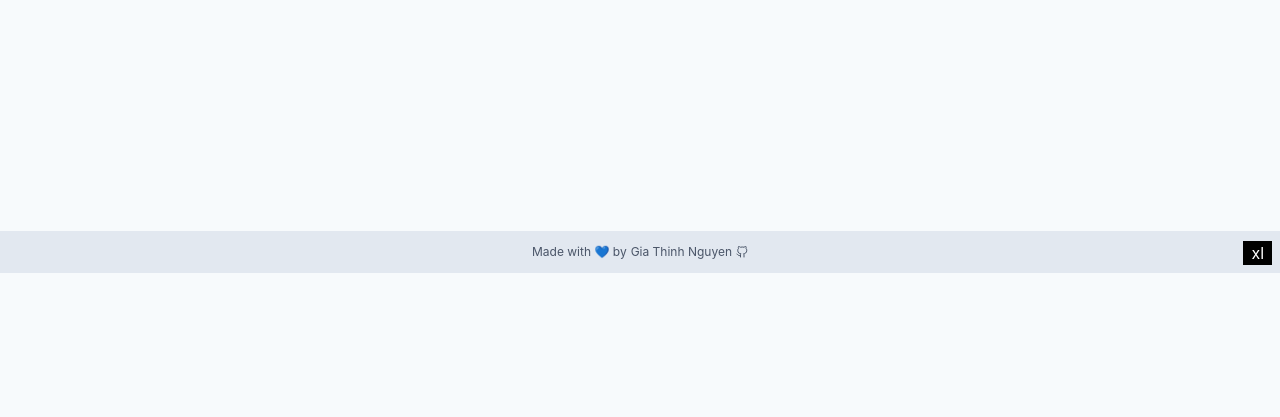
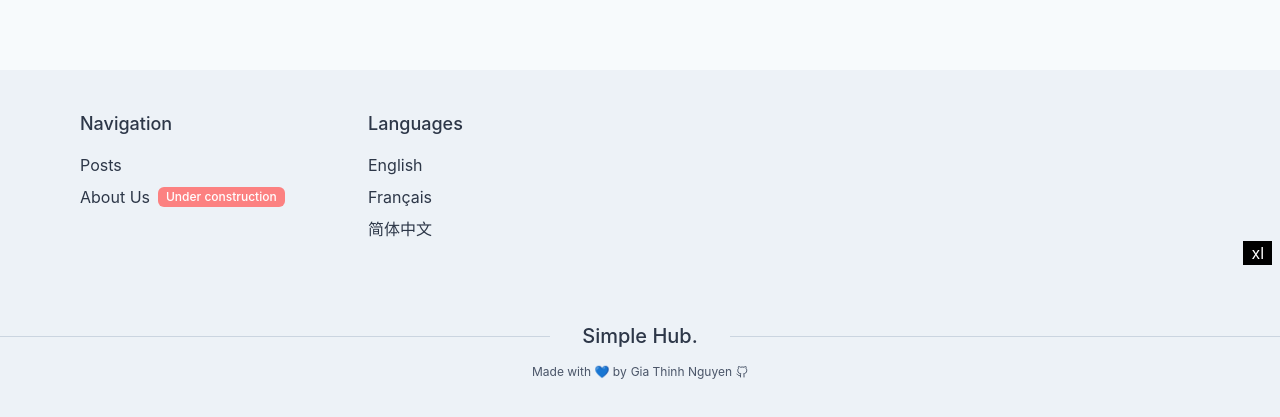
Before and after one commit to g-thinh/learning-storyblok-cms, a Next.js app: page /login in a window 1280 px wide. Shown: the part 527-944 px from the top of the page. Before the commit the page ends 800 px from the top, so only its background shows below. Built offline with nearby package versions, Linux system fonts and the light colour scheme; no server answers.

Commit message:
created footer, updated useTranslation hook to return updateLocale fx, added dep on Author inside useEffect

```diff
--- a/src/components/Author.tsx
+++ b/src/components/Author.tsx
@@ -10,6 +10,7 @@ import React, { useEffect, useState } from "react";
 import { StoryAuthor, StoryResult } from "types/api";
 import { getAuthor } from "utils/apiHelpers";
 import Time from "./Time";
+import { useRouter } from "next/router";
 
 type AuthorProps = {
   date: string;
@@ -23,6 +24,7 @@ export default function Author({
   ...stackProps
 }: AuthorProps) {
   const [author, setAuthor] = useState<StoryResult<StoryAuthor>>(null);
+  const { locale } = useRouter();
 
   useEffect(() => {
     async function getAvatar() {
@@ -34,7 +36,7 @@ export default function Author({
       }
     }
     getAvatar();
-  }, [authorId]);
+  }, [authorId, locale]);
 
   return (
     <HStack
--- a/src/components/Footer.tsx
+++ b/src/components/Footer.tsx
@@ -3,24 +3,89 @@ import {
   Container,
   Flex,
   Icon,
+  Link,
+  SimpleGrid,
+  Stack,
+  Tag,
   Text,
   useColorModeValue,
 } from "@chakra-ui/react";
-import Link from "components/Link";
+import useTranslation from "hooks/useTranslation";
 import { FiGithub } from "react-icons/fi";
-import useTranslation from "hooks/useTranslation";
+
+function ListHeader({ children }: React.PropsWithChildren<{}>) {
+  return (
+    <Text fontWeight={"500"} fontSize={"lg"} mb={2}>
+      {children}
+    </Text>
+  );
+}
 
 export default function Footer() {
-  const { t } = useTranslation();
+  const { t, languages, updateLocale, locales } = useTranslation();
+
+  const handleLocaleChange = (e: React.MouseEvent<HTMLAnchorElement>) => {
+    const newLocale = (e.target as HTMLAnchorElement).lang;
+    updateLocale(newLocale);
+  };
+
   return (
     <Box
-      width="100%"
-      mt={5}
-      p={3}
-      bg={useColorModeValue("gray.200", "gray.900")}
+      mt={24}
+      bg={useColorModeValue("gray.100", "gray.900")}
+      color={useColorModeValue("gray.700", "gray.200")}
     >
-      <Container textAlign="center">
+      <Container as={Stack} maxW={"6xl"} py={10}>
+        <SimpleGrid columns={{ base: 1, sm: 2, md: 4 }} spacing={8}>
+          <Stack align={"flex-start"}>
+            <ListHeader>{t("navigation")}</ListHeader>
+            <Link href={"#"}>{t("posts")}</Link>
+            <Stack direction={"row"} align={"center"} spacing={2}>
+              <Link href={"#"}>{t("about")}</Link>
+              <Tag
+                size={"sm"}
+                bg={useColorModeValue("red.300", "red.800")}
+                ml={2}
+                color={"white"}
+              >
+                {t("underConstruction")}
+              </Tag>
+            </Stack>
+          </Stack>
+          <Stack align={"flex-start"}>
+            <ListHeader>{t("languages")}</ListHeader>
+            {locales.map((language) => (
+              <Link key={language} lang={language} onClick={handleLocaleChange}>
+                {languages[language]}
+              </Link>
+            ))}
+          </Stack>
+        </SimpleGrid>
+      </Container>
+      <Box py={10}>
         <Flex
+          align={"center"}
+          _before={{
+            content: '""',
+            borderBottom: "1px solid",
+            borderColor: useColorModeValue("gray.300", "gray.700"),
+            flexGrow: 1,
+            mr: 8,
+          }}
+          _after={{
+            content: '""',
+            borderBottom: "1px solid",
+            borderColor: useColorModeValue("gray.300", "gray.700"),
+            flexGrow: 1,
+            ml: 8,
+          }}
+        >
+          <Text fontWeight="medium" fontSize="xl">
+            Simple Hub.
+          </Text>
+        </Flex>
+        <Flex
+          mt={3}
           sx={{
             display: "flex",
             alignItems: "center",
@@ -37,7 +102,7 @@ export default function Footer() {
             Gia Thinh Nguyen <Icon ml={1} as={FiGithub} />
           </Link>
         </Flex>
-      </Container>
+      </Box>
     </Box>
   );
 }
--- a/src/components/LanguagePicker.tsx
+++ b/src/components/LanguagePicker.tsx
@@ -1,15 +1,12 @@
 import { Box, Select, SelectFieldProps } from "@chakra-ui/react";
 import useTranslation from "hooks/useTranslation";
-import { useRouter } from "next/router";
 
 export default function LanguagePicker(selectProps: SelectFieldProps) {
-  const { languages } = useTranslation();
-  const router = useRouter();
-  const { pathname, asPath, query, locale, locales } = router;
+  const { languages, updateLocale, locale, locales } = useTranslation();
 
   const handleLocaleChange = (e: React.FormEvent<HTMLSelectElement>) => {
     const newLocale = e.currentTarget.value;
-    router.push({ pathname, query }, asPath, { locale: newLocale });
+    updateLocale(newLocale);
   };
 
   return (
--- a/src/components/PostCard.tsx
+++ b/src/components/PostCard.tsx
@@ -150,7 +150,7 @@ export function PostCard({ story }: PostCardProps) {
   return (
     <Flex flexDir="column" height="100%">
       <Box w="100%">
-        <Box borderRadius="lg" overflow="hidden">
+        <Box borderRadius="lg">
           <Link
             href={`/${story.full_slug}`}
             tabIndex={-1}
--- a/src/hooks/useTranslation.tsx
+++ b/src/hooks/useTranslation.tsx
@@ -27,6 +27,9 @@ const en = {
   error404: "Page Not Found",
   error404message: "The page youre looking for does not seem to exist",
   error404cta: "Return to Home",
+  navigation: "Navigation",
+  languages: "Languages",
+  underConstruction: "Under construction",
 };
 
 const fr: DefaultLanguageResource = {
@@ -53,9 +56,12 @@ const fr: DefaultLanguageResource = {
   error404: "Page non trouvée",
   error404message: "La page que vous recherchez ne semble pas exister",
   error404cta: "Retourner à l'accueil",
+  navigation: "Navigation",
+  languages: "Langues",
+  underConstruction: "En construction",
 };
 
-const zh = {
+const zh: DefaultLanguageResource = {
   login: "登录",
   loginPage: "登录页面",
   logout: "登出",
@@ -79,6 +85,9 @@ const zh = {
   error404: "找不到网页",
   error404message: "您要找的页面似乎不存在",
   error404cta: "返回主页",
+  navigation: "列表",
+  languages: "语言",
+  underConstruction: "正在施工",
 };
 
 const resources = {
@@ -94,7 +103,8 @@ type TranslatedLanguageName = {
 };
 
 export default function useTranslation() {
-  const { locales, locale } = useRouter();
+  const router = useRouter();
+  const { locales, locale, pathname, asPath, query } = router;
 
   const languages: TranslatedLanguageName = {
     en: "English",
@@ -106,5 +116,9 @@ export default function useTranslation() {
     return resources[locale][key];
   }
 
-  return { t, locales, locale, languages };
+  function updateLocale(locale: string | Resources) {
+    router.push({ pathname, query }, asPath, { locale });
+  }
+
+  return { t, locales, locale, languages, updateLocale };
 }
```
